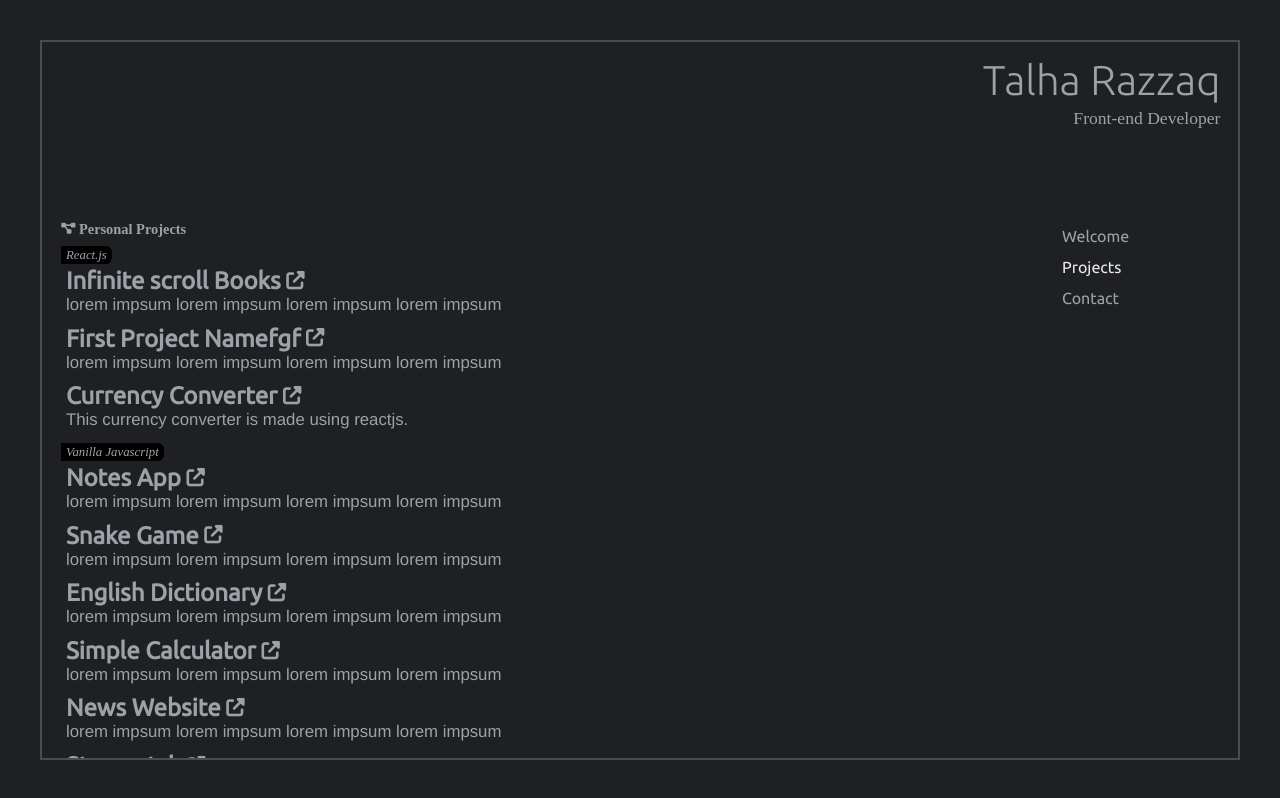
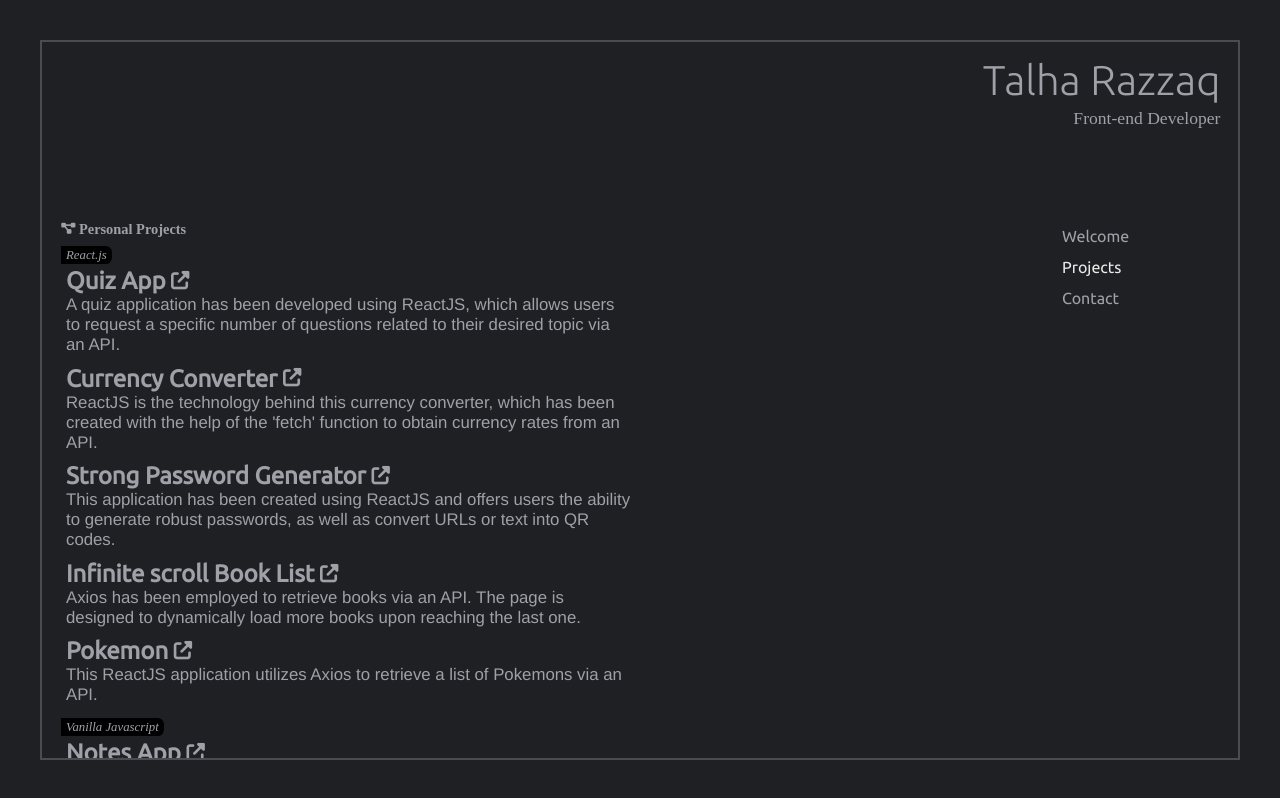
Before and after one commit to talhar5/typeofsamar, a React (Create React App) app: page / in a window 1280 px wide. Both pictures are taken after a click on the button "Projects". Built offline with nearby package versions, Linux system fonts and the light colour scheme.

Commit message:
fade in fade out fixed

```diff
--- a/src/App.js
+++ b/src/App.js
@@ -1,21 +1,31 @@
-import { useState } from "react";
+import {  useState } from "react";
 import Background from "./Background";
 import Contact from "./Contact";
 import NameSection from "./NameSection";
 import NavBtns from "./navBtns";
 import Projects from "./Projects";
 import Welcome from "./welcome";
+import SplashScreen from "./SplashScreen";
 
 export default function App() {
-  let [activeSection, setActiveSection] = useState('welcome')
+  let [activeSection, setActiveSection] = useState('welcome');
+
   function handleActiveSection(e) {
-    console.log(e.target.value)
     document.querySelector(`[value="${activeSection}"]`).classList.remove("active");
     e.target.classList.add("active")
     setActiveSection(e.target.value);
   }
+
+  setTimeout(() => {
+    document.querySelector(".splash").classList.add("fade-out")
+  }, 1000);
+
   return (
     <div>
+      <div className="splash ">
+      <SplashScreen />
+      </div>
+      <div className="">
         <Background>
           <div className="grid-container">
             <div className="grid-item-name">
@@ -33,5 +43,7 @@ export default function App() {
           </div>
         </Background>
       </div>
+
+    </div>
   );
 }
--- a/src/Project.js
+++ b/src/Project.js
@@ -6,7 +6,7 @@ export default function Project({ project }) {
       <h2 className='project-title'>
         {project.title + " "}
         <a href={project.url} target='blank'>
-        <i class="fa-solid fa-up-right-from-square fa-sm"></i>
+        <i className="fa-solid fa-up-right-from-square fa-sm"></i>
         </a>
       </h2>
       <div className='project-description'>{project.description}</div>
--- a/src/Projects.js
+++ b/src/Projects.js
@@ -13,12 +13,14 @@ export default function Projects() {
     setProjects(projectsData);
     setIsLoading(false);
     setIsError(false);
+    setTimeout(() => {
+      document.querySelector(".fade-in").classList.add("fade-in-active");
+    }, 50);
   }, [])
-
   return (
-    <div className=''>
+    <div className='fade-in'>
       <h1 className='personal-projects-heading'>
-        <i class="fa-solid fa-diagram-project fa-sm"></i>
+        <i className="fa-solid fa-diagram-project fa-sm"></i>
         {" Personal Projects"}
       </h1>
       {isLoading && <div className='loading'>Loading...</div>}
--- a/src/index.css
+++ b/src/index.css
@@ -8,7 +8,6 @@
   --text-active-color-dark: #eaeaea;
   --text-hover-color-dark: #e8eaed;
   --border-color-dark: #4b4c51;
-
   --border-left: wheat;
 }
 
@@ -16,13 +15,34 @@
   box-sizing: border-box;
   margin: 0;
   padding: 0;
+  transition: opacity 500ms ease-in-out;
 }
+
 *::-webkit-scrollbar {
   display: none;
 }
 body {
   overflow: hidden;
   user-select: none;
+}
+/* splashscreen stylings */
+.splash-screen{
+  position: absolute;
+  overflow: hidden;
+  height: 100vh;
+  width: 100vw;
+  background-color: #383838;
+  color: var(--text-color-dark);
+  display: flex;
+  align-items: center;
+  justify-content: center;
+  font-size: 2.5rem;
+  font-family: 'Ubuntu', sans-serif;
+  z-index: 10;
+  font-weight: lighter;
+}
+.splash-screen .my-name span{
+  color: var(--text-active-color-dark);
 }
 
 /* background styles start  */
@@ -97,7 +117,7 @@ body {
   flex-direction: column;
   justify-content: flex-end;
   line-height: 1.7rem;
-  letter-spacing: 0.1rem;
+  letter-spacing: 0.07rem;
 }
 .welcome-section p {
   margin-bottom: 1rem;
@@ -155,26 +175,24 @@ a:hover {
 .contact-section a {
   color: var(--text-active-color-dark);
 }
-.contact-section .contacts{
+.contact-section .contacts {
   display: flex;
   justify-content: center;
 }
-.contact-section .contact-line{
+.contact-section .contact-line {
   display: inline;
   padding: 0.5rem;
 }
-.contact-section .social-contacts{
+.contact-section .social-contacts {
   align-self: flex-end;
   position: absolute;
   display: flex;
   flex-direction: row;
-
 }
 .contact-section a {
   text-decoration: none;
   color: var(--text-color-dark);
   padding: 2rem 1rem;
-
 }
 .contact-section a:hover {
   color: var(--text-hover-color-dark);
@@ -203,7 +221,7 @@ a:hover {
   color: var(--btn-text-color, --text-color-dark);
   background-color: var(--btn-bg-color, --bg-color-dark);
   cursor: pointer;
-  transition: background 0.3s, transform 0.3s;
+  transition: background 0.5s, transform 0.3s;
 }
 .btn:hover {
   --btn-text-color: var(--text-hover-color-dark);
@@ -212,6 +230,20 @@ a:hover {
 .btn.active {
   --btn-text-color: var(--text-active-color-dark);
   --btn-text-color: var(--text-active-color-dark);
+}
+.splash {
+  transition: opacity 500ms ease-in-out;
+}
+.fade-out{
+  opacity: 0;
+}
+
+.fade-in{
+  opacity: 0;
+}
+
+.fade-in-active{
+  opacity: 1;
 }
 
 .loading {
--- a/src/index.js
+++ b/src/index.js
@@ -5,7 +5,7 @@ import App from './App';
 
 const root = ReactDOM.createRoot(document.getElementById('root'));
 root.render(
-  <React.StrictMode>
+  // <React.StrictMode>
     <App />
-  </React.StrictMode>
+  // {/* </React.StrictMode> */}
 );
--- a/src/navBtns.js
+++ b/src/navBtns.js
@@ -6,7 +6,6 @@ export default function NavBtns({ handleClick }) {
         <div className="nav-section">
             <button value="welcome" onClick={handleClick} className="btn active">Welcome</button>
             <button value="projects" onClick={handleClick} className="btn">Projects</button>
-            {/* <button value="about-me" onClick={handleClick} className="btn">About Me</button> */}
             <button value="contact" onClick={handleClick} className="btn">Contact</button>
         </div>
     )
--- a/src/projectsData.json
+++ b/src/projectsData.json
@@ -3,19 +3,34 @@
     "type": "React.js",
     "projects": [
       {
-        "title": "Infinite scroll Books",
-        "description": "lorem impsum lorem impsum lorem impsum lorem impsum",
-        "url": "https://1talhapk.github.io/currency-converter"
-      },
-      {
-        "title": "First Project Namefgf",
-        "description": "lorem impsum lorem impsum lorem impsum lorem impsum",
-        "url": "https://1talhapk.github.io/currency-converter"
+        "title": "Quiz App",
+        "description": "A quiz application has been developed using ReactJS, which allows users to request a specific number of questions related to their desired topic via an API.",
+        "url": "https://1talhapk.github.io/quiz-app",
+        "tags": ["reactjs", "fetch"]
       },
       {
         "title": "Currency Converter",
-        "description": "This currency converter is made using reactjs.",
-        "url": "https://1talhapk.github.io/currency-converter"
+        "description": "ReactJS is the technology behind this currency converter, which has been created with the help of the 'fetch' function to obtain currency rates from an API.",
+        "url": "https://1talhapk.github.io/currency-converter",
+        "tags": ["reactjs", "useEffect", "fetch()"]
+      },
+      {
+        "title": "Strong Password Generator",
+        "description": "This application has been created using ReactJS and offers users the ability to generate robust passwords, as well as convert URLs or text into QR codes.",
+        "url": "https://1talhapk.github.io/strongPasswordGenerator/",
+        "tags": ["reactjs", "useEffect"]
+      },
+      {
+        "title": "Infinite scroll Book List",
+        "description": "Axios has been employed to retrieve books via an API. The page is designed to dynamically load more books upon reaching the last one.",
+        "url": "https://1talhapk.github.io/infinte-scroll-books-app/",
+        "tags": ["bootstrap", "axios", "javascript"]
+      },
+      {
+        "title": "Pokemon",
+        "description": "This ReactJS application utilizes Axios to retrieve a list of Pokemons via an API.",
+        "url": "https://1talhapk.github.io/pokemon",
+        "tags": ["reactjs", "axios"]
       }
     ]
   },
@@ -24,54 +39,63 @@
     "projects": [
       {
         "title": "Notes App",
-        "description": "lorem impsum lorem impsum lorem impsum lorem impsum",
-        "url": "https://1talhapk.github.io/currency-converter"
+        "description": "The notes are stored in the localStorage. The entirety of the functionality has been implemented using pure JavaScript, while Bootstrap has been utilized to style the interface.",
+        "url": "https://1talhapk.github.io/myNoteApp",
+        "tags": ["javascript", "localStorage", "bootstrap"]
       },
       {
         "title": "Snake Game",
-        "description": "lorem impsum lorem impsum lorem impsum lorem impsum",
-        "url": "https://1talhapk.github.io/currency-converter"
+        "description": "The snake game has been developed using vanilla JavaScript, CSS, and HTML. This game stores the highest score record in the localStorage.",
+        "url": "https://1talhapk.github.io/snakeGame",
+        "tags": ["javascript", "css"]
+      },
+      {
+        "title": "Basic Calculator",
+        "description": "A basic calculator has been created using JavaScript, CSS, and HTML, which has the ability to perform fundamental calculations.",
+        "url": "https://1talhapk.github.io/basic-calculator",
+        "tags": ["javascript", "css"]
       },
       {
         "title": "English Dictionary",
-        "description": "lorem impsum lorem impsum lorem impsum lorem impsum",
-        "url": "https://1talhapk.github.io/currency-converter"
+        "description": "To create the English dictionary, JavaScript, HTML, and CSS have been utilized, while the XMLHttpRequest object is leveraged to make requests to the dictionary API.",
+        "url": "https://1talhapk.github.io/samarDictionary/",
+        "tags": ["javascript", "bootstrap"]
       },
       {
-        "title": "Simple Calculator",
-        "description": "lorem impsum lorem impsum lorem impsum lorem impsum",
-        "url": "https://1talhapk.github.io/currency-converter"
-      },
-      {
-        "title": "News Website",
-        "description": "lorem impsum lorem impsum lorem impsum lorem impsum",
-        "url": "https://1talhapk.github.io/currency-converter"
+        "title": "Top News",
+        "description": "XMLHttpRequest has been utilized to retrieve data from an API while the design of the app has been accomplished using Bootstrap.",
+        "url": "https://1talhapk.github.io/samarNews",
+        "tags": ["promise", "bootstrap"]
       },
       {
         "title": "Stopwatch",
-        "description": "lorem impsum lorem impsum lorem impsum lorem impsum",
-        "url": "https://1talhapk.github.io/currency-converter"
+        "description": "This stopwatch has been implemented using only vanilla JavaScript, CSS, and HTML.",
+        "url": "https://1talhapk.github.io/stopwatch",
+        "tags": ["javascript", "css"]
       },
       {
         "title": "Weather App",
-        "description": "lorem impsum lorem impsum lorem impsum lorem impsum",
-        "url": "https://1talhapk.github.io/currency-converter"
+        "description": "This application retrieves weather details via a weather API. Asynchronous requests are facilitated through the use of async/await.",
+        "url": "https://1talhapk.github.io/weather-app",
+        "tags": ["javascript", "css"]
       },
       {
-        "title": "Quiz App",
-        "description": "lorem impsum lorem impsum lorem impsum lorem impsum",
-        "url": "https://1talhapk.github.io/currency-converter"
+        "title": "Neon Watch",
+        "description": "The design of this neon watch has been implemented using vanilla JavaScript, CSS, and HTML.",
+        "url": "https://1talhapk.github.io/neon-watch/",
+        "tags": ["javascript", "css"]
       },
       {
         "title": "Book Library",
-        "description": "lorem impsum lorem impsum lorem impsum lorem impsum",
-        "url": "https://1talhapk.github.io/currency-converter"
+        "description": "The book library application has been built using JavaScript and Bootstrap. This application offers the ability to store a book's name, author, and type.",
+        "url": "https://1talhapk.github.io/samarLibrary",
+        "tags": ["javascript", "bootstrap"]
       },
       {
-        "title": "Form validation",
-        "description": "lorem impsum lorem impsum lorem impsum lorem impsum",
-        "url": "https://1talhapk.github.io/currency-converter"
-
+        "title": "Form Validation",
+        "description": "The creation of this form has involved the use of JavaScript and Bootstrap. Additionally, regex in javascript has been used to validate the form's input.",
+        "url": "https://1talhapk.github.io/form-validation/",
+        "tags": ["regex", "javascript", "bootstrap"]
       }
     ]
   },
@@ -79,29 +103,27 @@
     "type": "HTML/CSS",
     "projects": [
       {
-        "title": "Responsive Contact Us Form",
-        "description": "This beautiful-looking, responsive contact us form is made using HTML and CSS only. Media queries in CSS are used to make it responsive when screen-size changes.",
-        "url": "https://1talhapk.github.io/contact-us-form/"
-      },
-      {
-        "title": "Fitness website landing page",
-        "description": "This currency converter is made using reactjs.",
-        "url": "https://1talhapk.github.io/currency-converter"
-      },
-      {
         "title": "My Skills Page",
         "description": "This currency converter is made using reactjs.",
         "url": "https://1talhapk.github.io/currency-converter"
       },
       {
-        "title": "Food Delivery Website",
-        "description": "This currency converter is made using reactjs.",
-        "url": "https://1talhapk.github.io/currency-converter"
+        "title": "Responsive Contact Us Form",
+        "description": "This contact form has an attractive appearance and is designed using only HTML and CSS. By incorporating media queries into the CSS, the form can adjust responsively to changes in screen size.",
+        "url": "https://1talhapk.github.io/contact-us-form/",
+        "tags": ["javascript", "bootstrap"]
       },
       {
-        "title": "Neon Watch",
-        "description": "This currency converter is made using reactjs.",
-        "url": "https://1talhapk.github.io/currency-converter"
+        "title": "Fitness Website Landing Page",
+        "description": "The landing page of this fitness website has been developed using HTML and CSS. As of now, it is optimized solely for laptop screens.",
+        "url": "https://1talhapk.github.io/fitness-website/",
+        "tags": ["css", "html"]
+      },
+      {
+        "title": "Food Website",
+        "description": "This website has been developed responsively using only CSS and HTML.",
+        "url": "https://1talhapk.github.io/samarfoods",
+        "tags": ["css", "html"]
       }
     ]
   }
```
Also changed, not shown: src/Contact.js (+12 -5 lines), src/welcome.js (+11 -5 lines), 1 other file (tests, documents, lock files or other folders). Lines whose indentation alone changed are shown as unchanged.
